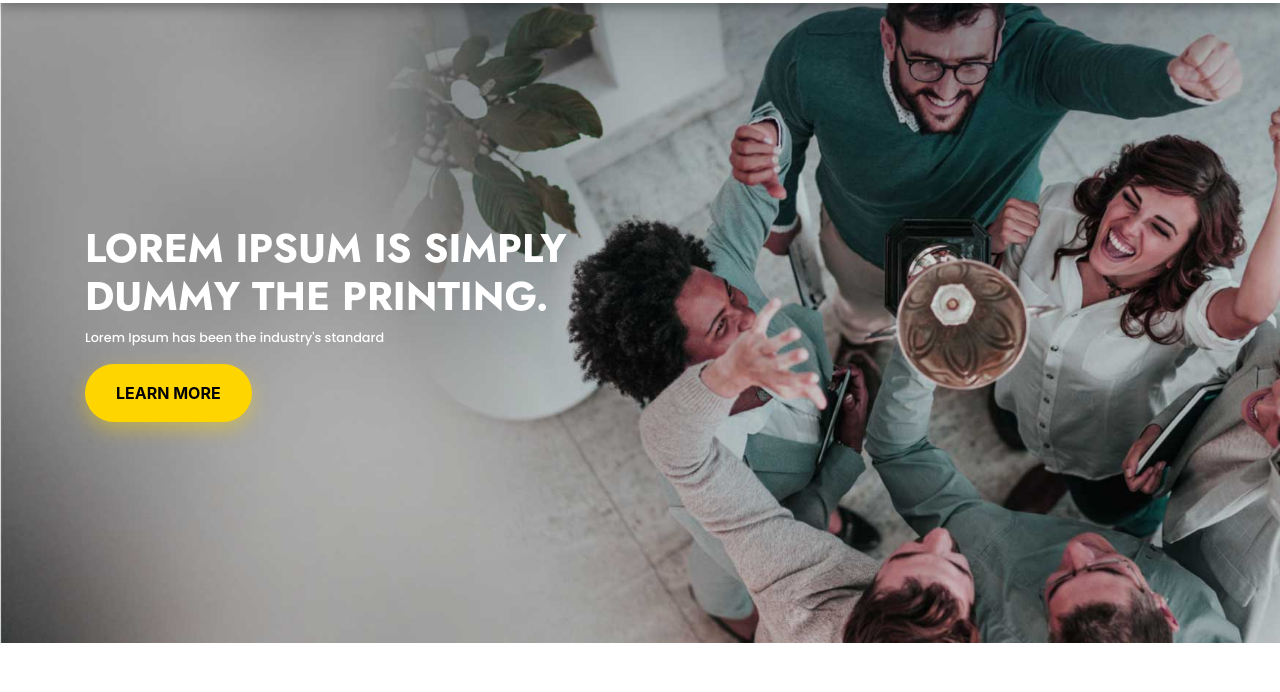
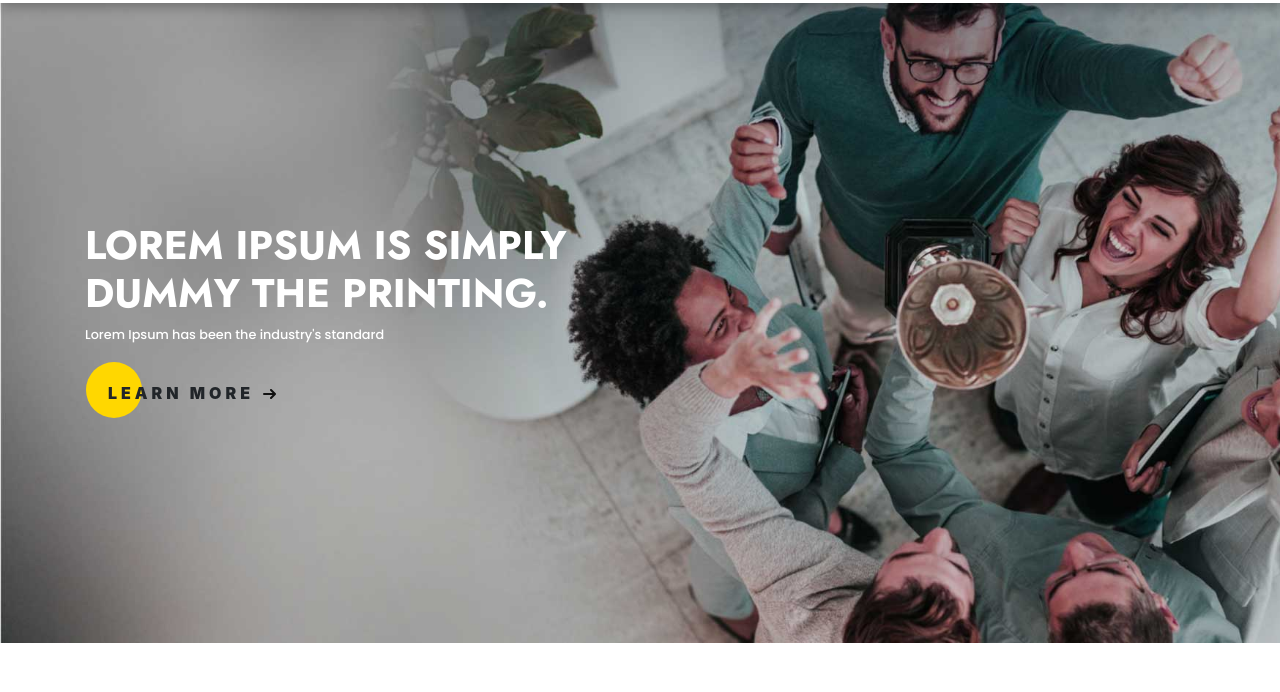
Before and after one commit to Think-To-Share/jipl-design, a website built with webpack: page index.html in a window 1280 px wide. Shown: the part 108-800 px from the top of the page. Built offline with nearby package versions, Linux system fonts and the light colour scheme.

Commit message:
gsap scroll trigger added

```diff
--- a/index.html
+++ b/index.html
@@ -49,9 +49,16 @@
                 <div class="container">
                     <div class="row">
                         <div class=" col-12 col-md-6">
-                            <h1>Lorem Ipsum is simply dummy the printing.</h1>
+                            <h1 class="header-text">Lorem Ipsum is simply dummy the printing.</h1>
                             <P>Lorem Ipsum has been the industry's standard</P>
-                            <a href="#" class="btn yellow-btn">LEARN MORE</a>
+                            <a href="#" class="cta btn">
+                                <span>LEARN MORE</span>
+                                <svg width="13px" height="10px" viewBox="0 0 13 10">
+                                  <path d="M1,5 L11,5"></path>
+                                  <polyline points="8 1 12 5 8 9"></polyline>
+                                </svg>
+                              </a>
+                            <!-- <a href="#" class="btn yellow-btn">LEARN MORE</a> -->
                         </div>
                     </div>
                 </div>
@@ -70,7 +77,13 @@
                             <p>JiiPL creates and maintains mutually beneficial long-standing relationships with personal, business, institutional, national and international customers and clients. On the customer side, it must, of course meet the specific needs as JIPL aims to exceed expectations. That, in turn, requires that we make the time and focus towards customer brief.</p>
                         </div>
 
-                        <a href="#" class="btn yellow-btn">LEARN MORE</a>
+                        <a href="#" class="cta btn">
+                            <span>LEARN MORE</span>
+                            <svg width="13px" height="10px" viewBox="0 0 13 10">
+                                <path d="M1,5 L11,5"></path>
+                                <polyline points="8 1 12 5 8 9"></polyline>
+                            </svg>
+                        </a>
                     </div>
 
                     <div class=" col-12 col-md-6 col-lg-7">
--- a/package.json
+++ b/package.json
@@ -25,10 +25,12 @@
   },
   "dependencies": {
     "bootstrap": "^4.5.3",
+    "gsap": "^3.6.1",
     "http-server": "^0.12.3",
     "rxjs": "^6.6.6",
     "swiper": "^6.5.3",
-    "tiny-slider": "^2.9.3"
+    "tiny-slider": "^2.9.3",
+    "typed.js": "^2.0.12"
   },
   "browserslist": [
     "defaults",
--- a/src/js/_homepage.js
+++ b/src/js/_homepage.js
@@ -2,6 +2,11 @@ import { from, fromEvent } from 'rxjs'
 import { throttleTime, filter } from 'rxjs/operators'
 import Swiper from 'swiper';
 import SwiperCore, { Navigation, Pagination } from 'swiper/core';
+import Typed from 'typed.js';
+import gsap from 'gsap';
+import ScrollTrigger  from 'gsap/ScrollTrigger';
+
+gsap.registerPlugin(ScrollTrigger)
 
 window.addEventListener('load', () => {
     const ourBrandSection = document.querySelector('.our-brand-section')
@@ -40,4 +45,34 @@ window.addEventListener('load', () => {
         },
       });
 
+      const bannerHeader = document.querySelector('.header-text')
+
+      if (bannerHeader) {
+
+          const bannerHeaderText = bannerHeader.textContent
+          bannerHeader.textContent = ""
+          new Typed('.header-text', {
+              strings: [bannerHeaderText],
+              cursorChar: '',
+              typeSpeed: 50
+          });
+      }
+
+      const cardHeaders = document.querySelectorAll('.news-title')
+
+      ScrollTrigger.create({
+          trigger:".news-section",
+          onEnter:(self)=>{
+              cardHeaders.forEach((cardHeader)=>{
+                  const cardHeaderText = cardHeader.textContent
+                  cardHeader.textContent = ""
+                  new Typed(cardHeader, {
+                      strings: [cardHeaderText],
+                      cursorChar: '',
+                      typeSpeed: 80
+                  });
+              })
+          }
+    })
+
 })
--- a/src/scss/_homepage.scss
+++ b/src/scss/_homepage.scss
@@ -533,3 +533,54 @@ footer {
 //     -webkit-align-items: center;
 //     align-items: center;
 //   }
+
+// button animation
+.cta {
+    position: relative;
+    margin: auto;
+    padding: 19px 22px;
+    transition: all 0.2s ease;
+    box-shadow: none;
+  }
+  .cta:before {
+    content: "";
+    position: absolute;
+    top: 0;
+    left: 0;
+    display: block;
+    border-radius: 28px;
+    background: #ffd700;
+    width: 56px;
+    height: 56px;
+    transition: all 0.3s ease;
+  }
+  .cta span {
+    position: relative;
+    font-size: 16px;
+    line-height: 18px;
+    font-weight: 900;
+    letter-spacing: 0.25em;
+    text-transform: uppercase;
+  }
+  .cta svg {
+    position: relative;
+    top: 0;
+    margin-left: 10px;
+    fill: none;
+    stroke-linecap: round;
+    stroke-linejoin: round;
+    stroke: #111;
+    stroke-width: 2;
+    transform: translateX(-5px);
+    transition: all 0.3s ease;
+  }
+  .cta:hover:before {
+    width: 100%;
+    background: #ffd700;
+  }
+  .cta:hover svg {
+    transform: translateX(0);
+  }
+  .cta:active {
+    transform: scale(0.96);
+  }
```
Also changed, not shown: dist/css/app.css, dist/js/app.js, 3 other files.
